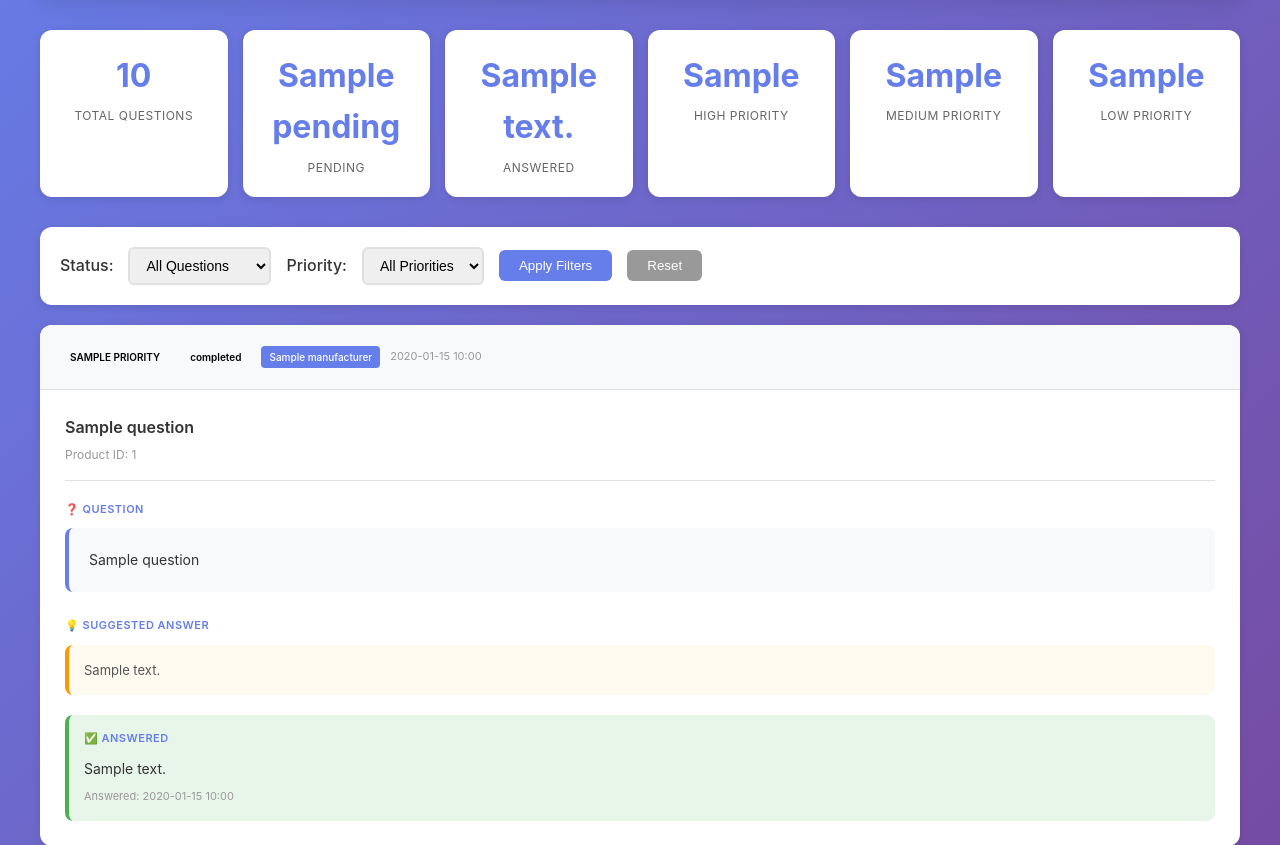
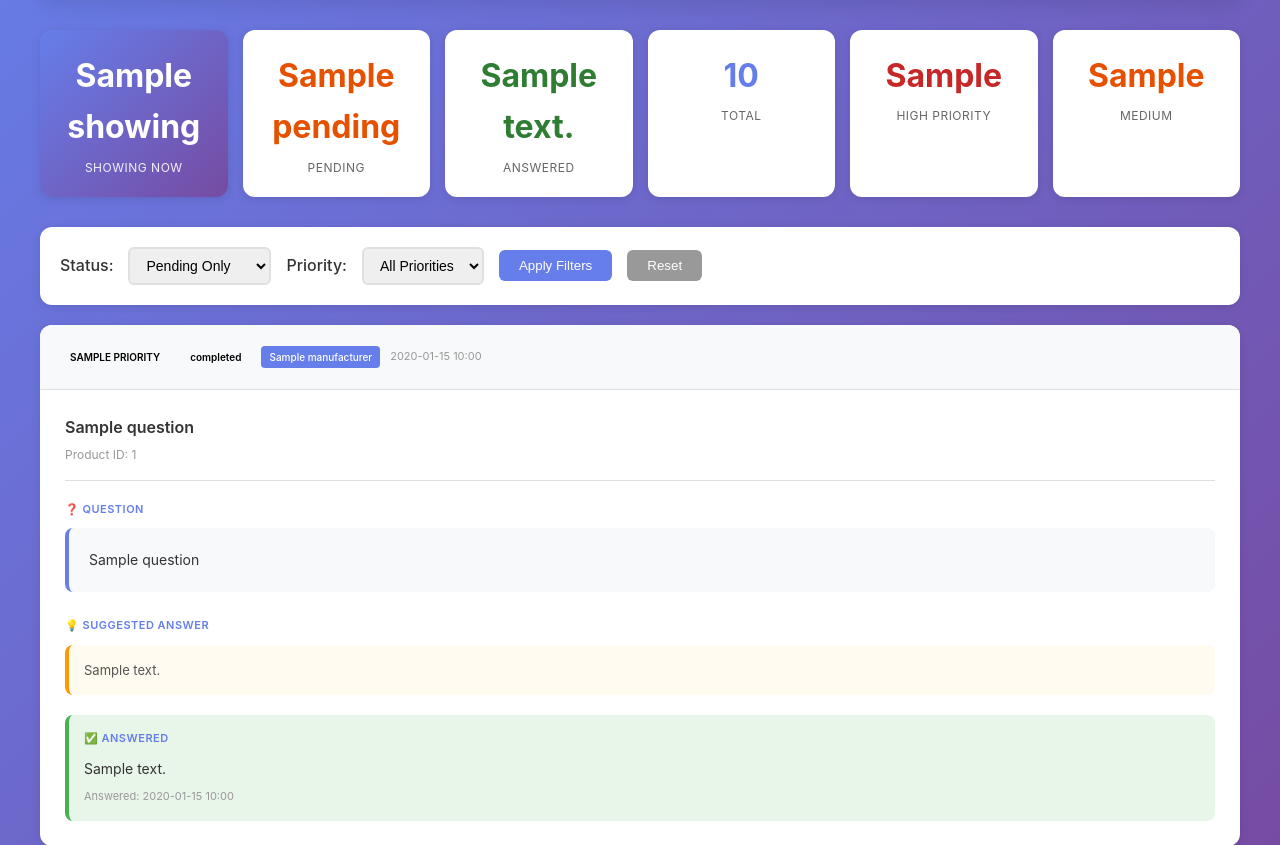
Before and after one commit to chunin1103/tidb-sync-worker, a Flask app: template reports_viewer/templates/all_questions.html in a window 1280 px wide. Shown: the part 167-1012 px from the top of the page. Run offline with Flask 3, Linux system fonts and the light colour scheme; the template is opened without the code that fills it: most values are stand-ins (such as "Sample title", 1, 10 or a date in 2020); some libraries are stand-ins or nearby versions.

Commit message:
Questions dashboard: default to pending only
- Changed default filter from 'all' to 'pending only'
- Client sees pending questions by default, can change filter to see answered/all
- Stats now show overall totals (not filtered counts)
- Added 'Showing Now' stat card to show current filter count
- Reordered status dropdown: Pending → Answered → All

🤖 Generated with [Claude Code](https://claude.com/claude-code)

Co-Authored-By: Claude Opus 4.5 <noreply@anthropic.com>

```diff
--- a/reports_viewer/templates/all_questions.html
+++ b/reports_viewer/templates/all_questions.html
@@ -458,29 +458,29 @@
         </div>
 
         <div class="stats">
-            <div class="stat-card">
-                <div class="stat-value">{{ stats.total }}</div>
-                <div class="stat-label">Total Questions</div>
+            <div class="stat-card" style="background: linear-gradient(135deg, #667eea 0%, #764ba2 100%); color: white;">
+                <div class="stat-value" style="color: white;">{{ stats.showing }}</div>
+                <div class="stat-label" style="color: rgba(255,255,255,0.9);">Showing Now</div>
             </div>
             <div class="stat-card">
-                <div class="stat-value">{{ stats.pending }}</div>
+                <div class="stat-value" style="color: #e65100;">{{ stats.pending }}</div>
                 <div class="stat-label">Pending</div>
             </div>
             <div class="stat-card">
-                <div class="stat-value">{{ stats.answered }}</div>
+                <div class="stat-value" style="color: #2e7d32;">{{ stats.answered }}</div>
                 <div class="stat-label">Answered</div>
             </div>
             <div class="stat-card">
-                <div class="stat-value">{{ stats.high_priority }}</div>
+                <div class="stat-value">{{ stats.total }}</div>
+                <div class="stat-label">Total</div>
+            </div>
+            <div class="stat-card">
+                <div class="stat-value" style="color: #c62828;">{{ stats.high_priority }}</div>
                 <div class="stat-label">High Priority</div>
             </div>
             <div class="stat-card">
-                <div class="stat-value">{{ stats.medium_priority }}</div>
-                <div class="stat-label">Medium Priority</div>
-            </div>
-            <div class="stat-card">
-                <div class="stat-value">{{ stats.low_priority }}</div>
-                <div class="stat-label">Low Priority</div>
+                <div class="stat-value" style="color: #e65100;">{{ stats.medium_priority }}</div>
+                <div class="stat-label">Medium</div>
             </div>
         </div>
 
@@ -489,9 +489,9 @@
                 <div class="filter-group">
                     <label>Status:</label>
                     <select name="answered">
-                        <option value="">All Questions</option>
-                        <option value="no" {% if current_answered == 'no' %}selected{% endif %}>Pending Only</option>
+                        <option value="no" {% if current_answered == 'no' or current_answered is none %}selected{% endif %}>Pending Only</option>
                         <option value="yes" {% if current_answered == 'yes' %}selected{% endif %}>Answered Only</option>
+                        <option value="all" {% if current_answered == 'all' %}selected{% endif %}>All Questions</option>
                     </select>
 
                     <label>Priority:</label>
```
Also changed, not shown: reports_viewer/routes.py (+16 -10 lines).
